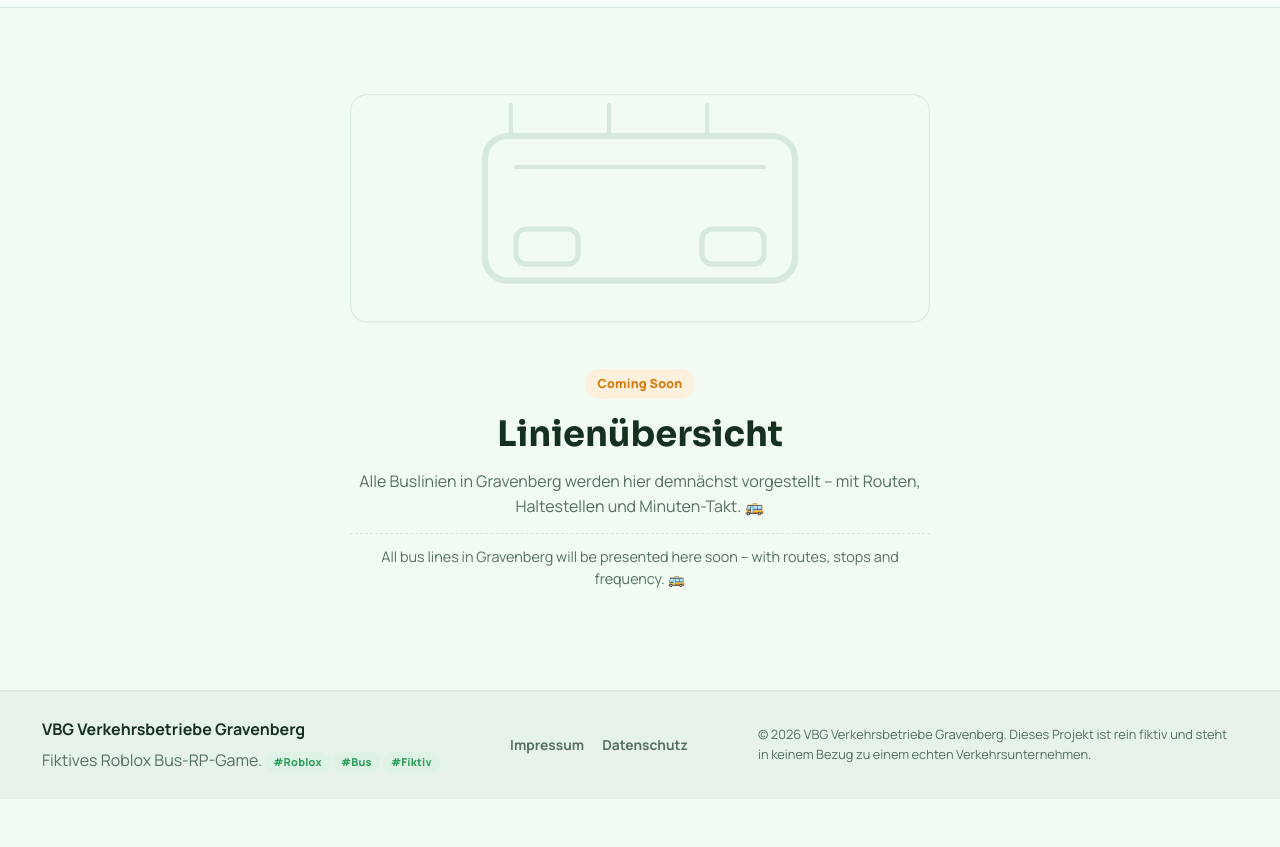
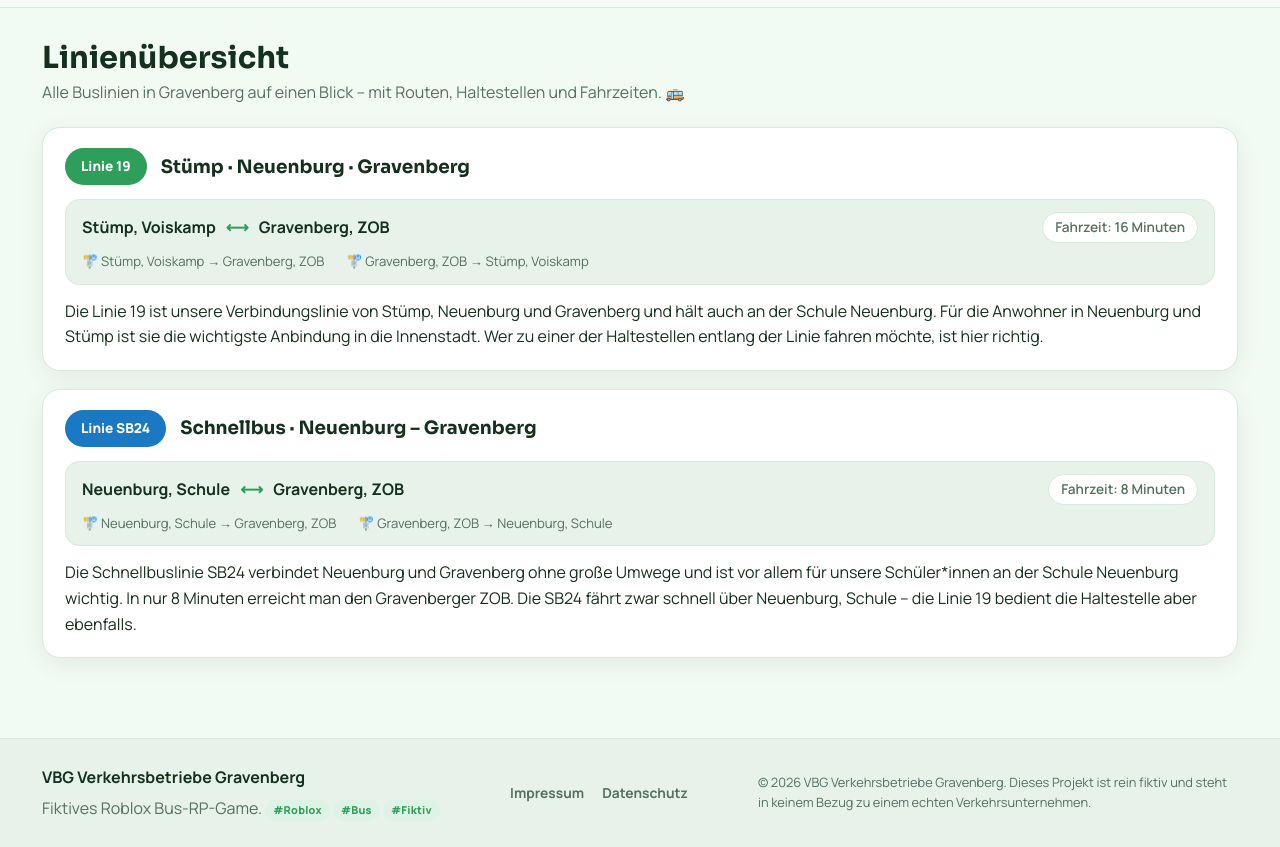
Before and after one commit to jggaming25/VBG-Verkehrsbetriebe-Gravenberg-Website, a website: page public/index.html in a window 1280 px wide. Both pictures are taken after a click on the button "Linienübersicht". Shown: the part 55-902 px from the top of the page. Before the commit the page ends 854 px from the top, so only its background shows below. Drawn offline with nearby package versions, Linux system fonts and the light colour scheme; no server answers.

Commit message:
Linienübersicht: Linie 19 + SB24 mit Routen, Fahrzeiten und Beschreibung

```diff
--- a/public/css/style.css
+++ b/public/css/style.css
@@ -318,6 +318,25 @@ button { font-family: inherit; cursor: pointer; }
 .bl-chip { padding: 8px 16px; border-radius: 999px; background: var(--bl); color: #fff; font-weight: 800; font-size: 0.85rem; min-width: 76px; }
 .bl-row i { flex: 1; height: 4px; border-radius: 4px; background: var(--bl); opacity: 0.35; }
 
+/* ------------------------------ Linienübersicht ------------------------------ */
+
+.lines-grid { display: flex; flex-direction: column; gap: 18px; }
+.line-card {
+  background: var(--surface); border: 1px solid var(--border); border-radius: 18px;
+  box-shadow: var(--shadow); padding: 20px 22px;
+}
+.line-head { display: flex; align-items: center; gap: 14px; margin-bottom: 14px; flex-wrap: wrap; }
+.line-head h2 { font-size: 1.15rem; margin: 0; }
+.line-routes {
+  background: var(--bg-soft); border: 1px solid var(--border); border-radius: 14px; padding: 12px 16px;
+}
+.route-line { display: flex; align-items: center; gap: 10px; flex-wrap: wrap; margin: 0; font-weight: 700; }
+.route-stop { color: var(--text); }
+.route-arrow { color: var(--primary); font-weight: 900; }
+.route-time { margin-left: auto; color: var(--text-muted); font-weight: 600; font-size: 0.85rem; background: var(--surface); border: 1px solid var(--border); border-radius: 999px; padding: 4px 12px; }
+.route-variants { display: flex; gap: 8px 22px; flex-wrap: wrap; margin-top: 8px; font-size: 0.82rem; color: var(--text-muted); }
+.line-desc { margin: 14px 0 0; color: var(--text); line-height: 1.6; }
+
 /* ------------------------------ Tickets ------------------------------ */
 
 .ticket-list { display: flex; flex-direction: column; gap: 12px; }
--- a/public/index.html
+++ b/public/index.html
@@ -211,23 +211,53 @@
 
   <!-- ===================== LINIENÜBERSICHT ===================== -->
   <section id="tab-linien" class="tab">
-    <div class="coming-soon">
-      <div class="cs-visual" aria-hidden="true">
-        <svg viewBox="0 0 600 260" fill="none">
-          <rect x="20" y="20" width="560" height="220" rx="16"/>
-          <rect x="150" y="60" width="300" height="140" rx="22" stroke="var(--primary)" stroke-width="6"/>
-          <line x1="175" y1="60" x2="175" y2="30" stroke="var(--text-muted)" stroke-width="6" stroke-linecap="round"/>
-          <line x1="270" y1="60" x2="270" y2="30" stroke="var(--text-muted)" stroke-width="6" stroke-linecap="round"/>
-          <line x1="365" y1="60" x2="365" y2="30" stroke="var(--text-muted)" stroke-width="6" stroke-linecap="round"/>
-          <line x1="180" y1="90" x2="420" y2="90" stroke="var(--accent)" stroke-width="14" stroke-linecap="round"/>
-          <rect x="180" y="150" width="60" height="34" rx="10" stroke="var(--primary)" stroke-width="5"/>
-          <rect x="360" y="150" width="60" height="34" rx="10" stroke="var(--primary)" stroke-width="5"/>
-        </svg>
+    <div class="page-head">
+      <div>
+        <h1>Linienübersicht</h1>
+        <p>Alle Buslinien in Gravenberg auf einen Blick – mit Routen, Haltestellen und Fahrzeiten. 🚌</p>
       </div>
-      <span class="tag tag-demo">Coming Soon</span>
-      <h1>Linienübersicht</h1>
-      <p class="cs-de">Alle Buslinien in Gravenberg werden hier demnächst vorgestellt – mit Routen, Haltestellen und Minuten-Takt. 🚌</p>
-      <p class="cs-en">All bus lines in Gravenberg will be presented here soon – with routes, stops and frequency. 🚌</p>
+    </div>
+
+    <div class="lines-grid">
+      <article class="line-card">
+        <div class="line-head">
+          <span class="bl-chip" style="--bl:#2e9e5b">Linie 19</span>
+          <h2>Stümp · Neuenburg · Gravenberg</h2>
+        </div>
+        <div class="line-routes">
+          <p class="route-line">
+            <span class="route-stop">Stümp, Voiskamp</span>
+            <span class="route-arrow">⟷</span>
+            <span class="route-stop">Gravenberg, ZOB</span>
+            <span class="route-time">Fahrzeit: 16 Minuten</span>
+          </p>
+          <div class="route-variants">
+            <span>🚏 Stümp, Voiskamp → Gravenberg, ZOB</span>
+            <span>🚏 Gravenberg, ZOB → Stümp, Voiskamp</span>
+          </div>
+        </div>
+        <p class="line-desc">Die Linie 19 ist unsere Verbindungslinie von Stümp, Neuenburg und Gravenberg und hält auch an der Schule Neuenburg. Für die Anwohner in Neuenburg und Stümp ist sie die wichtigste Anbindung in die Innenstadt. Wer zu einer der Haltestellen entlang der Linie fahren möchte, ist hier richtig.</p>
+      </article>
+
+      <article class="line-card">
+        <div class="line-head">
+          <span class="bl-chip" style="--bl:#1b78c2">Linie SB24</span>
+          <h2>Schnellbus · Neuenburg – Gravenberg</h2>
+        </div>
+        <div class="line-routes">
+          <p class="route-line">
+            <span class="route-stop">Neuenburg, Schule</span>
+            <span class="route-arrow">⟷</span>
+            <span class="route-stop">Gravenberg, ZOB</span>
+            <span class="route-time">Fahrzeit: 8 Minuten</span>
+          </p>
+          <div class="route-variants">
+            <span>🚏 Neuenburg, Schule → Gravenberg, ZOB</span>
+            <span>🚏 Gravenberg, ZOB → Neuenburg, Schule</span>
+          </div>
+        </div>
+        <p class="line-desc">Die Schnellbuslinie SB24 verbindet Neuenburg und Gravenberg ohne große Umwege und ist vor allem für unsere Schüler*innen an der Schule Neuenburg wichtig. In nur 8 Minuten erreicht man den Gravenberger ZOB. Die SB24 fährt zwar schnell über Neuenburg, Schule – die Linie 19 bedient die Haltestelle aber ebenfalls.</p>
+      </article>
     </div>
   </section>
 
```
Also changed, not shown: README.md.
